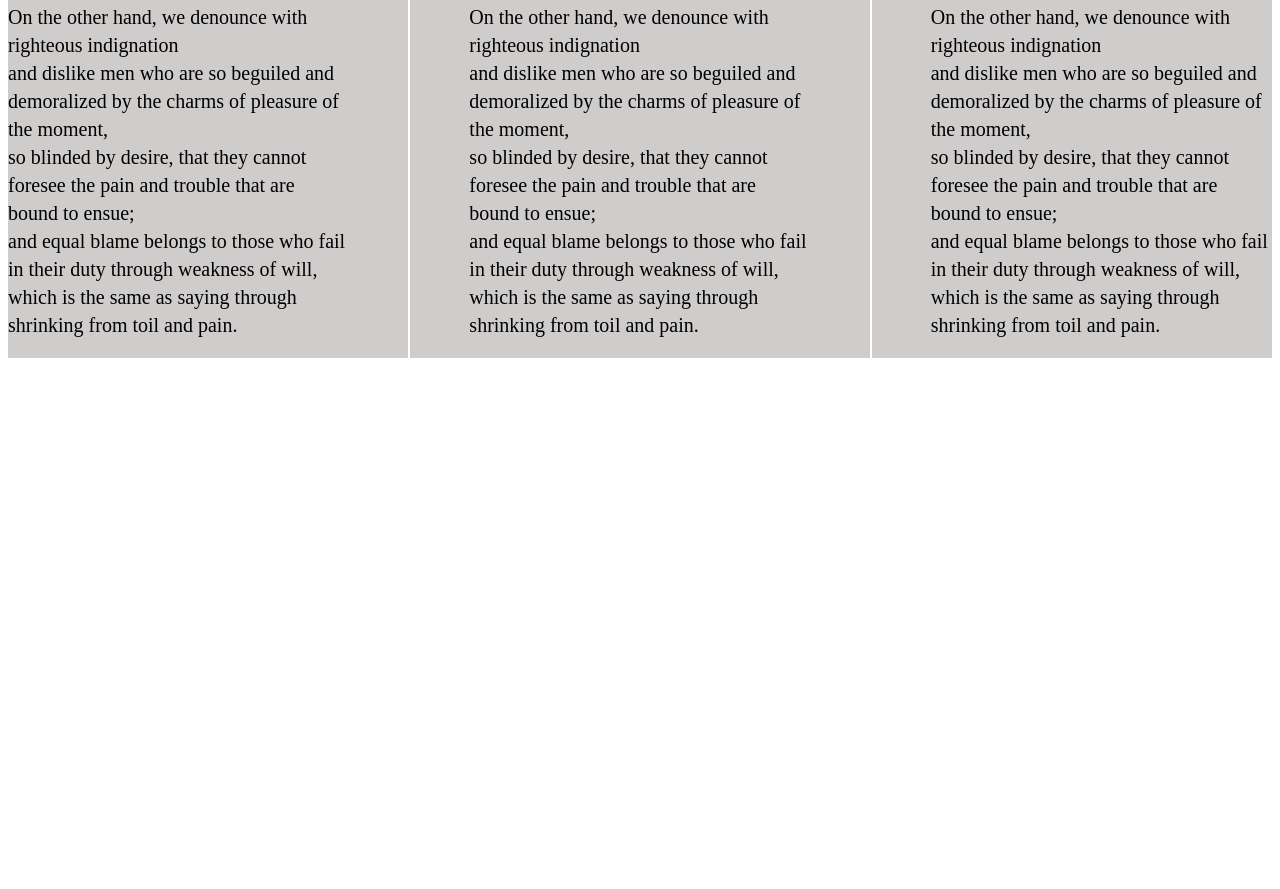
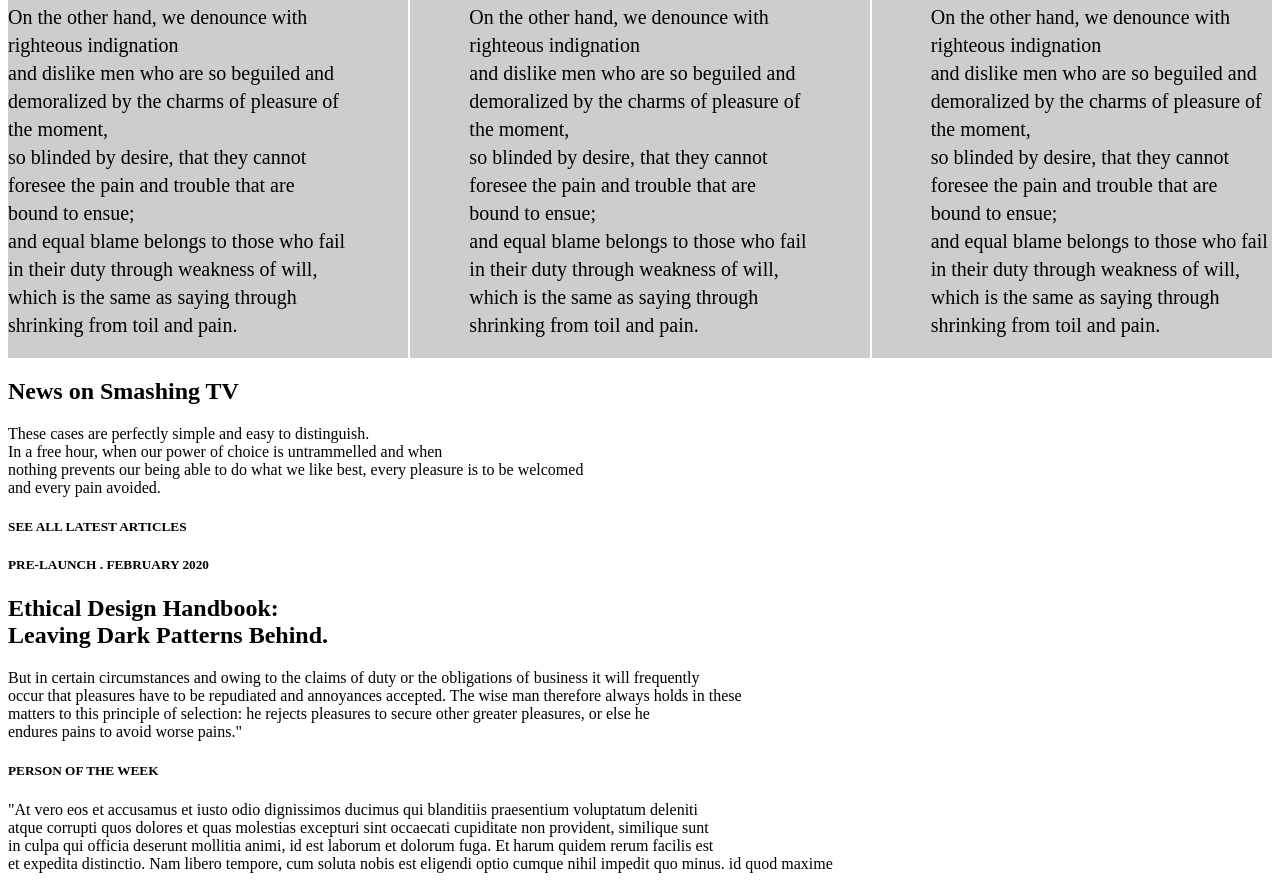
Before and after one commit to Temmarie/Smashing-Magazine, a plain HTML site: page index.html in a window 1280 px wide. Shown: the part 2191-3080 px from the top of the page. Before the commit the page ends 2557 px from the top, so only its background shows below. Drawn offline with Linux system fonts and the light colour scheme.

Commit message:
added latest and handbook to the html

```diff
--- a/index.html
+++ b/index.html
@@ -217,3 +217,56 @@
     </article>
 
   </div>
+   <div class="explore-features">
+     <article>
+       <h1> News on Smashing TV</h1>
+       <p> These cases are perfectly simple and easy to distinguish. <br />
+         In a free hour, when our power of choice is untrammelled and when<br />
+         nothing prevents our being able to do what we like best, every pleasure is to be welcomed<br />
+         and every pain avoided.</p>
+     </article>
+   </div>
+
+
+   <div class="latest">
+     <article>
+       <h5> SEE ALL LATEST ARTICLES </h5>
+     </article>
+   </div>
+
+   <div class="handbook">
+     <article>
+       <hrgroup>
+         <h5>
+           PRE-LAUNCH <b>.</b> FEBRUARY 2020
+         </h5>
+         <h2> Ethical Design Handbook: <br />
+           Leaving Dark Patterns Behind.</h2>
+       </hrgroup>
+       <p>
+         But in certain circumstances and owing to the claims of duty or the obligations of business it will
+         frequently<br />
+         occur that pleasures have to be repudiated and annoyances accepted. The wise man therefore always holds in
+         these<br />
+         matters to this principle of selection: he rejects pleasures to secure other greater pleasures, or else
+         he<br />
+         endures pains to avoid worse pains."
+       </p>
+
+     </article>
+   </div>
+
+   <div class="community-links">
+     <article class="person">
+       <h5> PERSON OF THE WEEK</h5>
+       <p>"At vero eos et accusamus et iusto odio dignissimos ducimus qui blanditiis praesentium voluptatum
+         deleniti<br />
+         atque corrupti quos dolores et quas molestias excepturi sint occaecati cupiditate non provident, similique
+         sunt<br />
+         in culpa qui officia deserunt mollitia animi, id est laborum et dolorum fuga. Et harum quidem rerum facilis
+         est<br />
+         et expedita distinctio. Nam libero tempore, cum soluta nobis est eligendi optio cumque nihil impedit quo minus.
+         id quod maxime</p>
+     </article>
+   </div>
+   </main>
```
